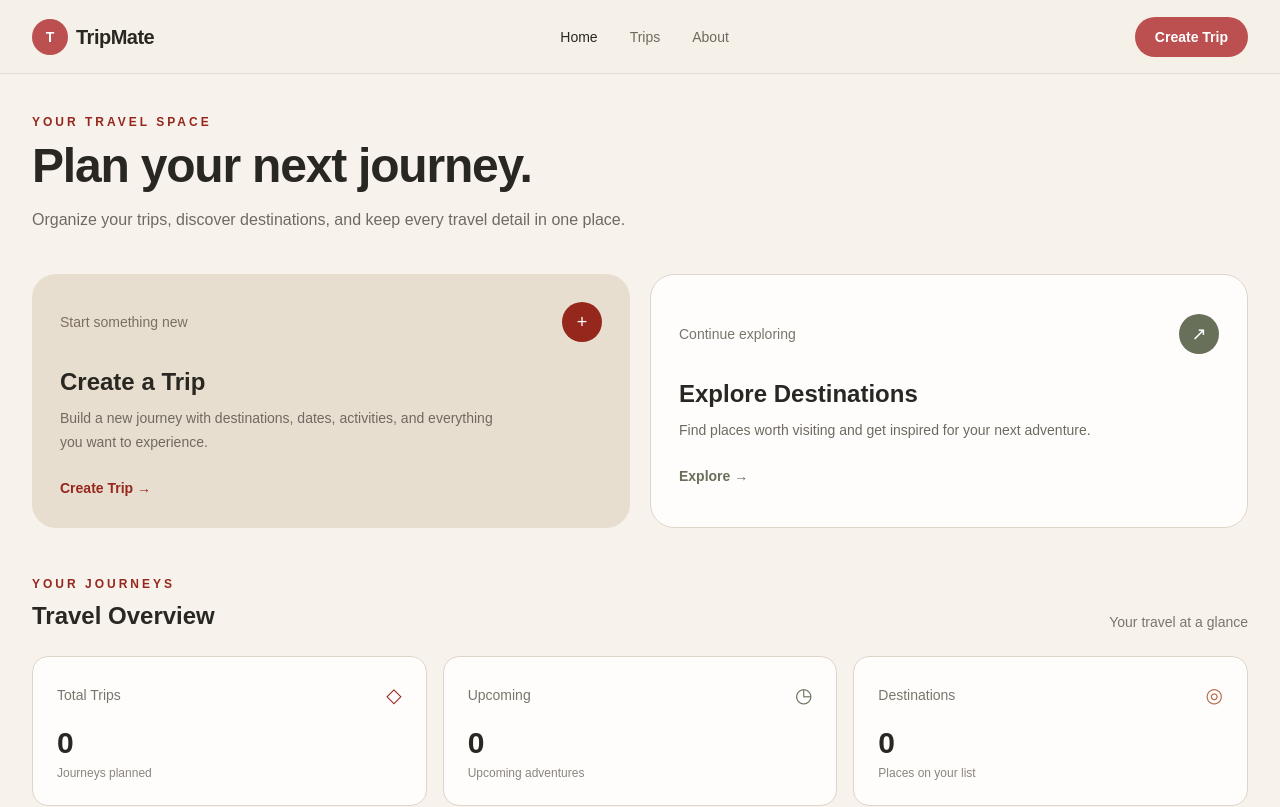
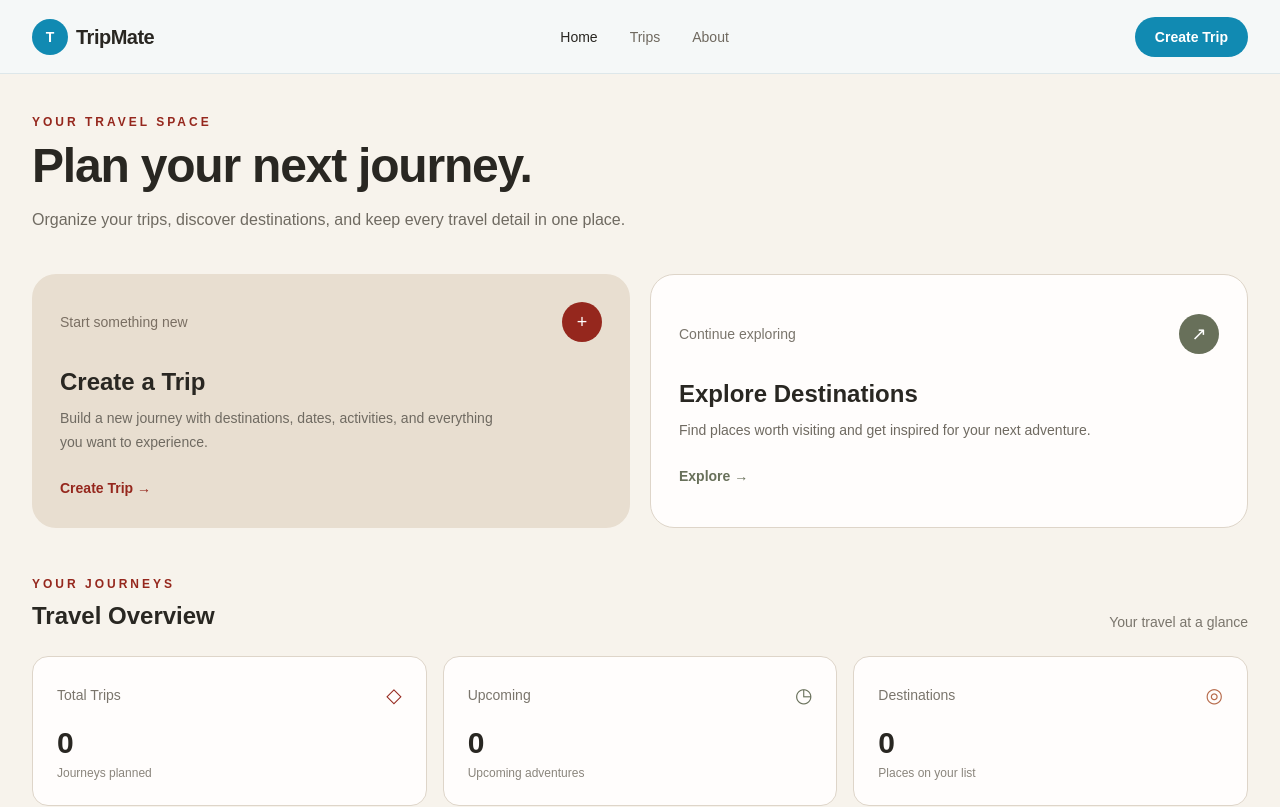
Before and after one commit to Chaitali2108-design/TripMate, a React (Vite) app: page /home in a window 1280 px wide. Shown: the top 807 px of the page. Built offline with nearby package versions, Linux system fonts and the light colour scheme.

Commit message:
updated navbar ui

```diff
--- a/src/components/Navbar.jsx
+++ b/src/components/Navbar.jsx
@@ -1,9 +1,8 @@
-
 import { Link } from 'react-router-dom'
 
 function Navbar() {
   return (
-    <nav className="sticky top-0 z-50 border-b border-[#DED8CC]/80 bg-[#F5F1E8]/95 backdrop-blur-md">
+    <nav className="sticky top-0 z-50 border-b border-[#D8E3E6]/80 bg-[#F5F8F9]/95 backdrop-blur-md">
       <div className="mx-auto flex h-[73px] max-w-7xl items-center justify-between px-6 lg:px-8">
 
         {/* Logo */}
@@ -11,7 +10,7 @@ function Navbar() {
           to="/home"
           className="group flex items-center gap-2"
         >
-          <span className="flex h-9 w-9 items-center justify-center rounded-full bg-[#BC4F4F] text-sm font-bold text-white transition-transform duration-300 group-hover:rotate-6">
+          <span className="flex h-9 w-9 items-center justify-center rounded-full bg-[#118AB2] text-sm font-bold text-white transition-transform duration-300 group-hover:rotate-6">
             T
           </span>
 
@@ -25,21 +24,21 @@ function Navbar() {
 
           <Link
             to="/home"
-            className="text-sm font-medium text-[#292722] transition-colors duration-300 hover:text-[#BC4F4F]"
+            className="text-sm font-medium text-[#292722] transition-colors duration-300 hover:text-[#118AB2]"
           >
             Home
           </Link>
 
           <Link
             to="/trips"
-            className="text-sm font-medium text-[#6F695F] transition-colors duration-300 hover:text-[#BC4F4F]"
+            className="text-sm font-medium text-[#6F695F] transition-colors duration-300 hover:text-[#118AB2]"
           >
             Trips
           </Link>
 
           <Link
             to="/about"
-            className="text-sm font-medium text-[#6F695F] transition-colors duration-300 hover:text-[#BC4F4F]"
+            className="text-sm font-medium text-[#6F695F] transition-colors duration-300 hover:text-[#118AB2]"
           >
             About
           </Link>
@@ -49,7 +48,7 @@ function Navbar() {
         {/* CTA */}
         <Link
           to="/create-trip"
-          className="rounded-full bg-[#BC4F4F] px-5 py-2.5 text-sm font-semibold text-white transition-all duration-300 hover:-translate-y-0.5 hover:bg-[#A94040] hover:shadow-lg"
+          className="rounded-full bg-[#118AB2] px-5 py-2.5 text-sm font-semibold text-white transition-all duration-300 hover:-translate-y-0.5 hover:bg-[#0D6F91] hover:shadow-lg"
         >
           Create Trip
         </Link>
```
